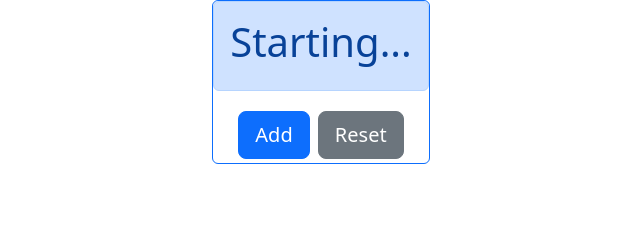
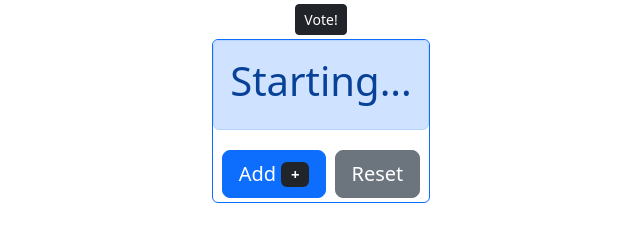
Before and after one commit to phg98/add-server, a website: page index.html in a window 1280 px wide. Shown: the whole page, without its empty margins (319-959 px from the left). Drawn offline with nearby package versions, Linux system fonts and the light colour scheme; no server answers.

Commit message:
제목 표시 #8 Fixed

```diff
--- a/index.html
+++ b/index.html
@@ -11,6 +11,15 @@
 </head>
 
 <body class="text-center">
+    <!-- button on the center -->
+    <div class="container">
+        <div class="row">
+            <div class="col-12">
+                <button type="button" class="btn btn-dark btn-sm">Vote!</button>
+            </div>
+        </div>
+    </div>
+
     <div class="border border-primary rounded">
         <!-- display result in big font -->
         <div class="alert alert-primary" role="alert">
@@ -18,7 +27,11 @@
         </div>
         <div>
             <!-- button for add api -->
-            <button type="button" class="btn btn-primary btn-lg" onclick="add()">Add</button>
+            <button type="button" class="btn btn-primary btn-lg" onclick="add()">
+                <!-- add badge with dark background color -->
+
+                Add <span class="badge badge-light bg-dark">+</span>
+            </button>
             <!-- button for reset api -->
             <button type="button" class="btn btn-secondary btn-lg" onclick="reset()">Reset</button>
         </div>
```
